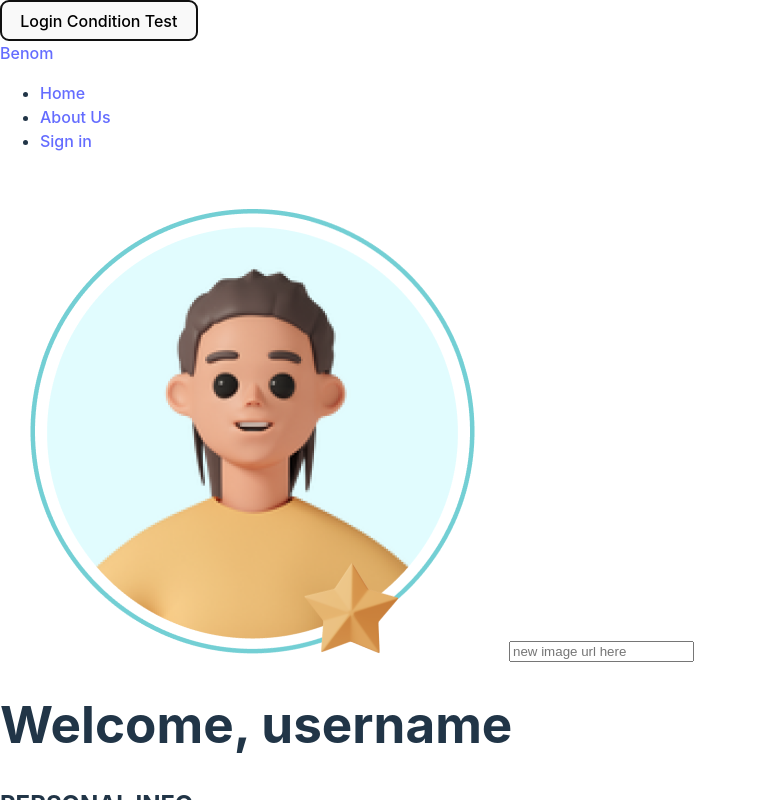
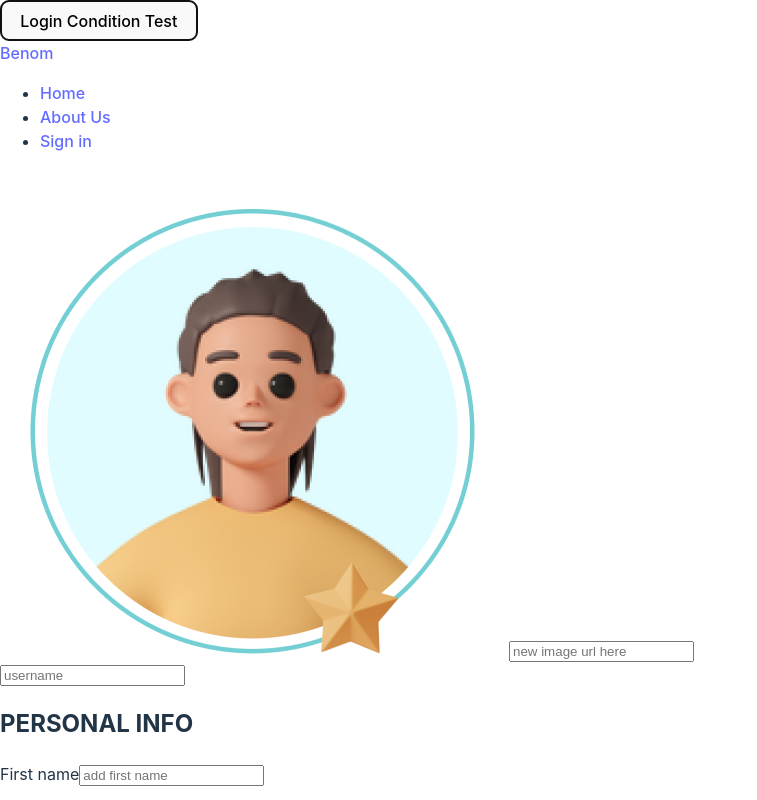
Before and after one commit to ymn-dev/benom-health-webapp-frontend, a React (Vite) app: page /edit-profile in a window 1280 px wide. Both pictures are taken after a click on the button "Login Condition Test". Shown: the top 800 px of the page, without its empty margins (0-757 px from the left). Built offline with nearby package versions, Linux system fonts and the light colour scheme.

Commit message:
edit profile done

```diff
--- a/src/Component/User/EditProfile.jsx
+++ b/src/Component/User/EditProfile.jsx
@@ -5,13 +5,7 @@ import { Link } from "react-router-dom";
 const EditProfile = () => {
   const { login, user, setUser } = useLoginContext();
   //these are the only field we let them edit
-  const [editUser, setEditUser] = useState({
-    // profilePicture: "",
-    // firstName: "",
-    // lastName: "",
-    // gender: "",
-    // birthday: "",
-  });
+  const [editUser, setEditUser] = useState({});
   const submitHandler = (ev) => {
     ev.preventDefault();
     let editedUser = { ...user };
@@ -43,7 +37,13 @@ const EditProfile = () => {
             }}
           />
         </div>
-        <h1>Welcome, {user.userName}</h1>
+        <input
+          type="text"
+          placeholder={user.userName}
+          name="userName"
+          onChange={(ev) => {
+            setEditUser({ ...editUser, [ev.target.name]: ev.target.value });
+          }}></input>
       </div>
       <div className="profile__detail__container">
         <h2>PERSONAL INFO</h2>
```
